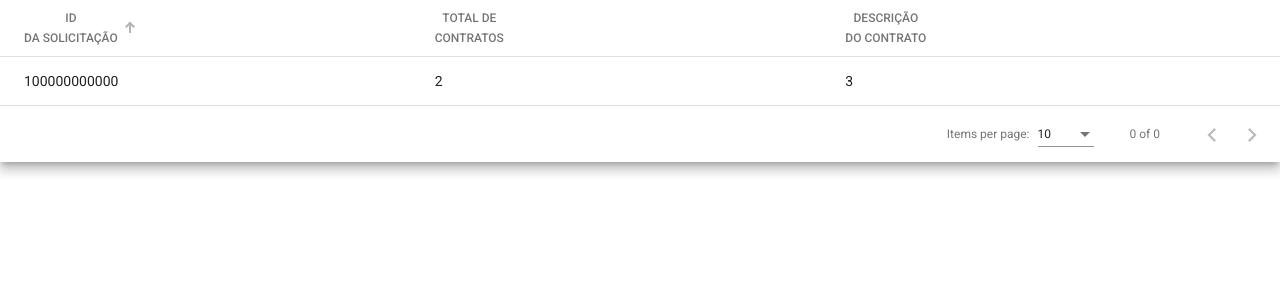
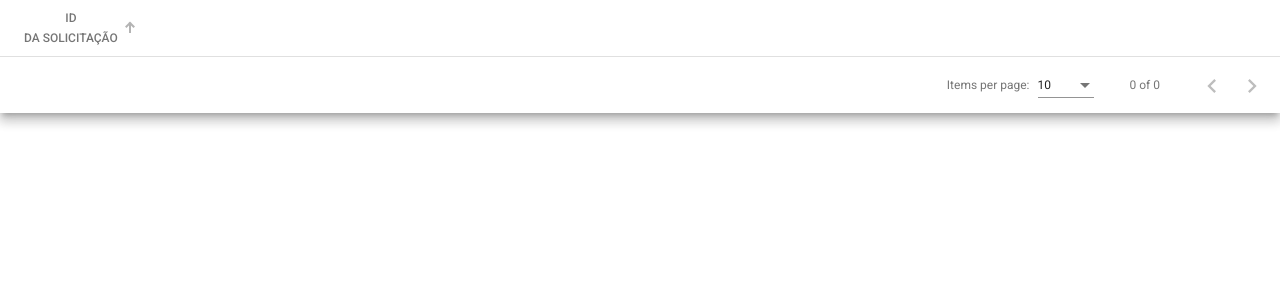
Before and after one commit to DiguyaDeveloper/angular-mat-table-generic-factory-pattern, an Angular app: page / in a window 1280 px wide. Shown: the top 300 px of the page. Built offline with nearby package versions, Linux system fonts and the light colour scheme.

Commit message:
update value

```diff
--- a/src/app/app.component.html
+++ b/src/app/app.component.html
@@ -1,3 +1,3 @@
-<ceccoff-table [table]="tableFactory"></ceccoff-table>
+<ceccoff-table [table]="table"></ceccoff-table>
 
 <!-- {{ tableFactory | json }} -->
--- a/src/app/app.component.ts
+++ b/src/app/app.component.ts
@@ -1,10 +1,5 @@
-import { formatDate } from "@angular/common";
 import { Component } from "@angular/core";
-import { MatTableDataSource } from "@angular/material/table";
-import { BehaviorSubject } from "rxjs";
-import { TableColumns } from "./core/interfaces/table-columns.interface";
-import { TableImplAbstract } from "./shared/components/table-custom/table/table.abstract";
-import { TableFactory } from "./shared/components/table-custom/table/table.factory";
+import { TableAbstract } from "./shared/components/table-custom/table/table.abstract";
 import { Table } from "./shared/components/table-custom/table/tables/table.class";
 
 type Contracts = {
@@ -12,50 +7,25 @@ type Contracts = {
   value: number;
   description: number;
 };
+
 @Component({
   selector: "app-root",
   templateUrl: "./app.component.html",
   styleUrls: ["./app.component.scss"],
 })
-export class AppComponent implements TableImplAbstract<Contracts> {
-  columns = new BehaviorSubject<TableColumns<Contracts>[]>([
-    {
-      columnDef: "id",
-      header: "ID <br/> da solicitação",
-      cell: (value: Contracts) =>
-        String(value.id.toString().concat("00000000000")),
-    },
-    {
-      columnDef: "value",
-      header: "TOTAL DE <br/> CONTRATOS",
-      cell: (value: Contracts) => String(value.value),
-    },
-    {
-      columnDef: "description",
-      header: "DESCRIÇÃO <br/> DO CONTRATO",
-      cell: (value: Contracts) => String(value.description),
-    },
-  ]);
-
-  dataSource: MatTableDataSource<Contracts>;
-
-  tableFactory: Table<Contracts>;
-
-  ngOnInit(): void {
-    this.tableFactory = this.getTableFactory();
-
-    setTimeout(() => {
-      this.tableFactory.setDataSource([
-        {
-          id: 1,
-          value: 2,
-          description: 3,
+export class AppComponent extends TableAbstract<Contracts> {
+  constructor() {
+    super([
+      {
+        header: {
+          columnDef: "id",
+          displayName: "ID <br/> da solicitação",
         },
-      ]);
-    }, 3000);
-  }
-
-  getTableFactory(): Table<Contracts> {
-    return TableFactory.factory(this.columns, []);
+        cell: {
+          getValue: (data: Contracts) =>
+            `${data.id.toString().concat("00000000000")}`,
+        },
+      },
+    ]);
   }
 }
--- a/src/app/shared/components/table-custom/table/table.abstract.ts
+++ b/src/app/shared/components/table-custom/table/table.abstract.ts
@@ -1,16 +1,10 @@
-import { MatTableDataSource } from "@angular/material/table";
-import { BehaviorSubject } from "rxjs";
 import { TableColumns } from "src/app/core/interfaces/table-columns.interface";
+import { Table } from "./tables/table.class";
 
-export abstract class TableImplAbstract<T> {
-  columns: BehaviorSubject<TableColumns<T>[]>;
-  dataSource: MatTableDataSource<T>;
+export abstract class TableAbstract<T> {
+  table: Table<T>;
 
-  constructor(
-    columns: BehaviorSubject<TableColumns<T>[]>,
-    dataSource: MatTableDataSource<T>
-  ) {
-    this.columns = columns;
-    this.dataSource = dataSource;
+  constructor(columns: TableColumns<T>[]) {
+    this.table = new Table<T>(columns);
   }
 }
--- a/src/app/shared/components/table-custom/table/table.component.html
+++ b/src/app/shared/components/table-custom/table/table.component.html
@@ -1,11 +1,13 @@
 <div class="mat-elevation-z8">
   <mat-table [dataSource]="table.dataSource" matSort>
     <ng-container *ngFor="let column of table.columns | async">
-      <ng-container matColumnDef="{{ column.columnDef }}">
+      <ng-container matColumnDef="{{ column.header.columnDef }}">
         <mat-header-cell *matHeaderCellDef mat-sort-header>
-          <span [innerHTML]="column.header | uppercase"> </span>
+          <span [innerHTML]="column.header.displayName | uppercase"> </span>
         </mat-header-cell>
-        <mat-cell *matCellDef="let row">{{ column.cell(row) }}</mat-cell>
+        <mat-cell *matCellDef="let row">{{
+          column.cell.getValue(row)
+        }}</mat-cell>
       </ng-container>
     </ng-container>
 
--- a/src/app/shared/components/table-custom/table/table.factory.ts
+++ /dev/null
@@ -1,14 +0,0 @@
-import { MatTableDataSource } from "@angular/material/table";
-import { BehaviorSubject } from "rxjs";
-import { TableColumns } from "src/app/core/interfaces/table-columns.interface";
-import { TableInterface } from "./table.interface";
-import { Table } from "./tables/table.class";
-
-export class TableFactory {
-  static factory<T>(
-    columns: BehaviorSubject<TableColumns<T>[]>,
-    dataSource: T[]
-  ): TableInterface<T> {
-    return new Table(columns, new MatTableDataSource(dataSource));
-  }
-}
--- a/src/app/shared/components/table-custom/table/tables/table-pagination.class.ts
+++ /dev/null
@@ -1,3 +0,0 @@
-import { TableSort } from "./table-sort.class";
-
-export class TablePaginator extends TableSort {}
--- a/src/app/shared/components/table-custom/table/tables/table-sort.class.ts
+++ /dev/null
@@ -1 +0,0 @@
-export class TableSort {}
--- a/src/app/shared/components/table-custom/table/tables/table.class.ts
+++ b/src/app/shared/components/table-custom/table/tables/table.class.ts
@@ -1,18 +1,17 @@
 import { MatTableDataSource } from "@angular/material/table";
 import { BehaviorSubject } from "rxjs";
 import { TableColumns } from "src/app/core/interfaces/table-columns.interface";
-import { TableImplAbstract } from "../table.abstract";
 import { TableInterface } from "../table.interface";
 
-export class Table<T>
-  extends TableImplAbstract<T>
-  implements TableInterface<T>
-{
-  constructor(
-    columns: BehaviorSubject<TableColumns<T>[]>,
-    dataSource: MatTableDataSource<T>
-  ) {
-    super(columns, dataSource);
+export class Table<T> implements TableInterface<T> {
+  columns: BehaviorSubject<TableColumns<T>[]>;
+  dataSource: MatTableDataSource<T>;
+  paginationType: any;
+  expandable: any;
+
+  constructor(columns: TableColumns<T>[]) {
+    this.columns = new BehaviorSubject<TableColumns<T>[]>(columns);
+    this.dataSource = new MatTableDataSource<T>([]);
   }
 
   setDataSource(value: T[]): void {
@@ -20,6 +19,6 @@ export class Table<T>
   }
 
   getColumnsToDisplay(): string[] {
-    return this.columns.value.map((column) => column.columnDef);
+    return this.columns.value.map((column) => column.header.columnDef);
   }
 }
```
Also changed, not shown: src/app/core/interfaces/table-columns.interface.ts (+26 -4 lines), src/app/shared/components/table-custom/table/table.interface.ts (+9 -0 lines).
